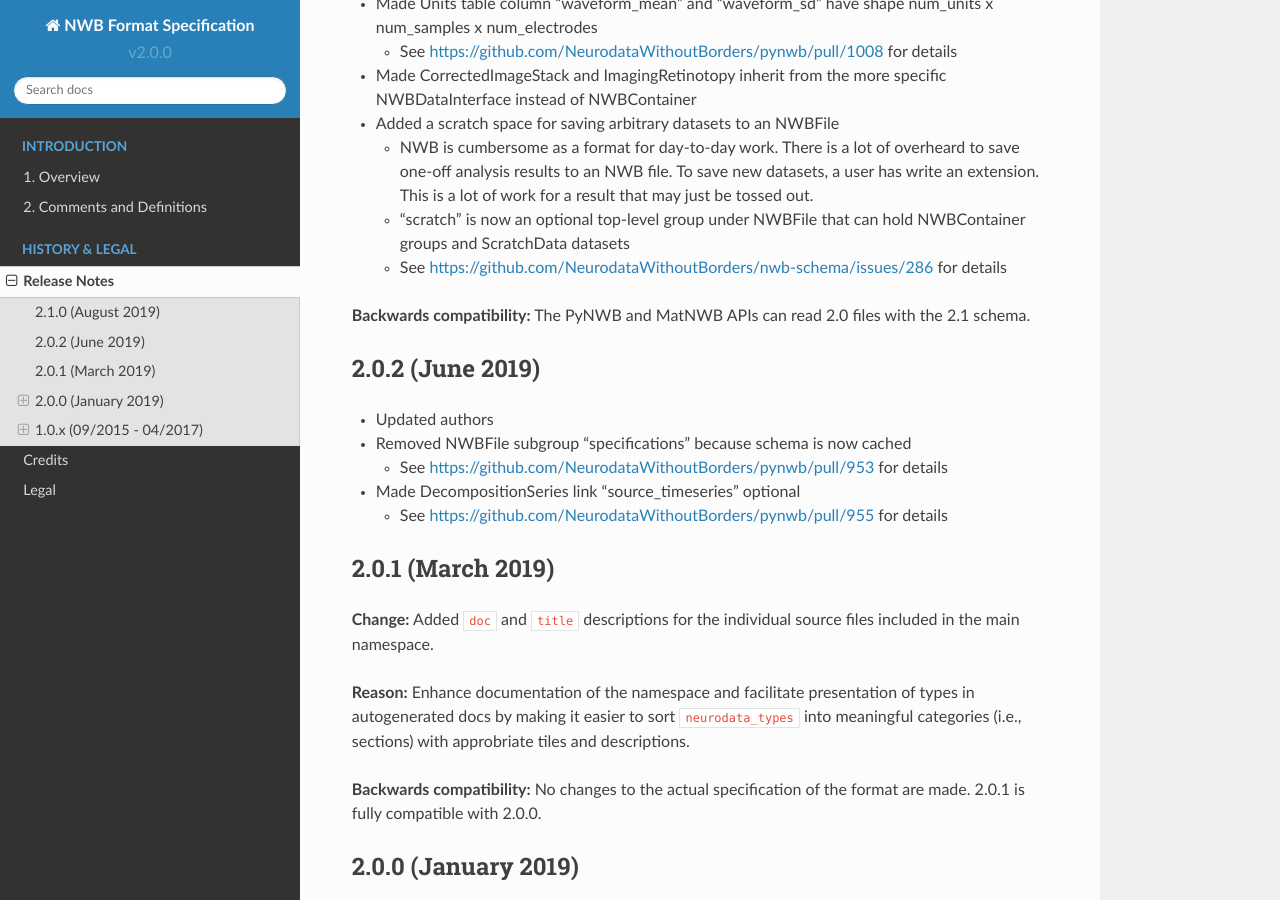
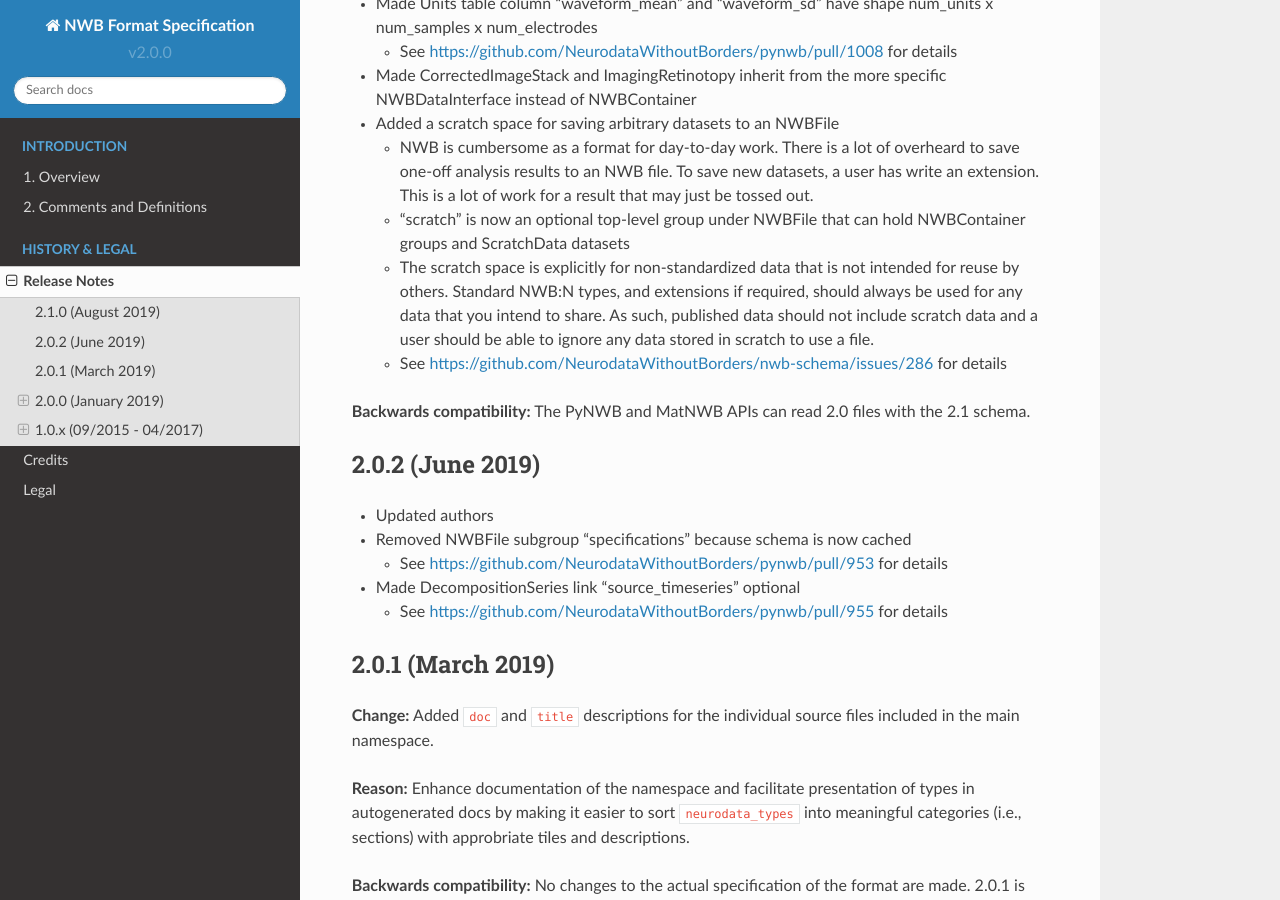
Before and after one commit to NeurodataWithoutBorders/nwb-schema, a Sphinx documentation site: the page built from docs/format/source/format_release_notes.rst, in a window 1280 px wide and 900 px high, scrolled down 1784 px. Built offline with Sphinx 7.4.7 and the Read the Docs theme 2.0.0, drawn with Linux system fonts in a browser that asks for light colours.

Commit message:
add warning about scratch

```diff
--- a/docs/format/source/format_release_notes.rst
+++ b/docs/format/source/format_release_notes.rst
@@ -78,6 +78,10 @@
 
   - NWB is cumbersome as a format for day-to-day work. There is a lot of overheard to save one-off analysis results to an NWB file. To save new datasets, a user has write an extension. This is a lot of work for a result that may just be tossed out.
   - "scratch" is now an optional top-level group under NWBFile that can hold NWBContainer groups and ScratchData datasets
+  - The scratch space is explicitly for non-standardized data that is not intended for reuse
+    by others. Standard NWB:N types, and extensions if required, should always be used for any data that you
+    intend to share. As such, published data should not include scratch data and a user should be able
+    to ignore any data stored in scratch to use a file.
   - See https://github.com/NeurodataWithoutBorders/nwb-schema/issues/286 for details
 
 **Backwards compatibility:** The PyNWB and MatNWB APIs can read 2.0 files with the 2.1 schema.
```
